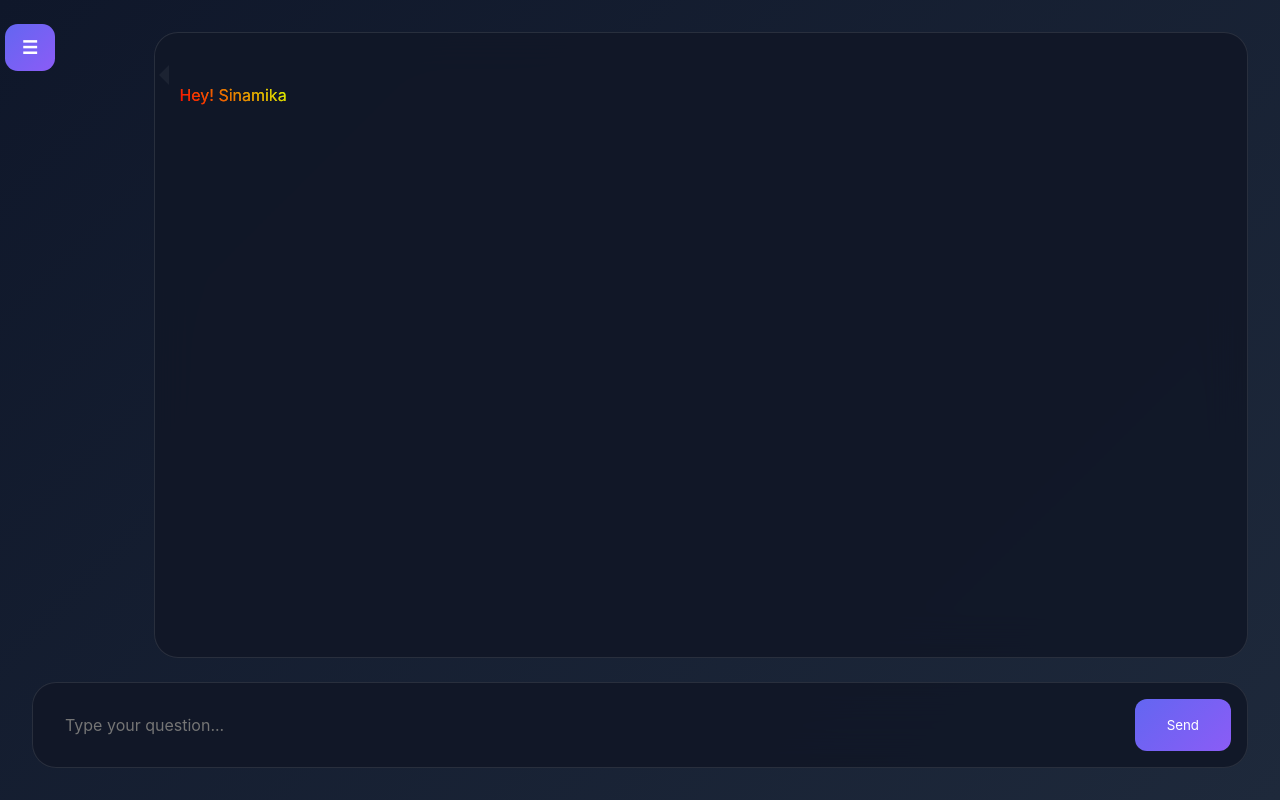
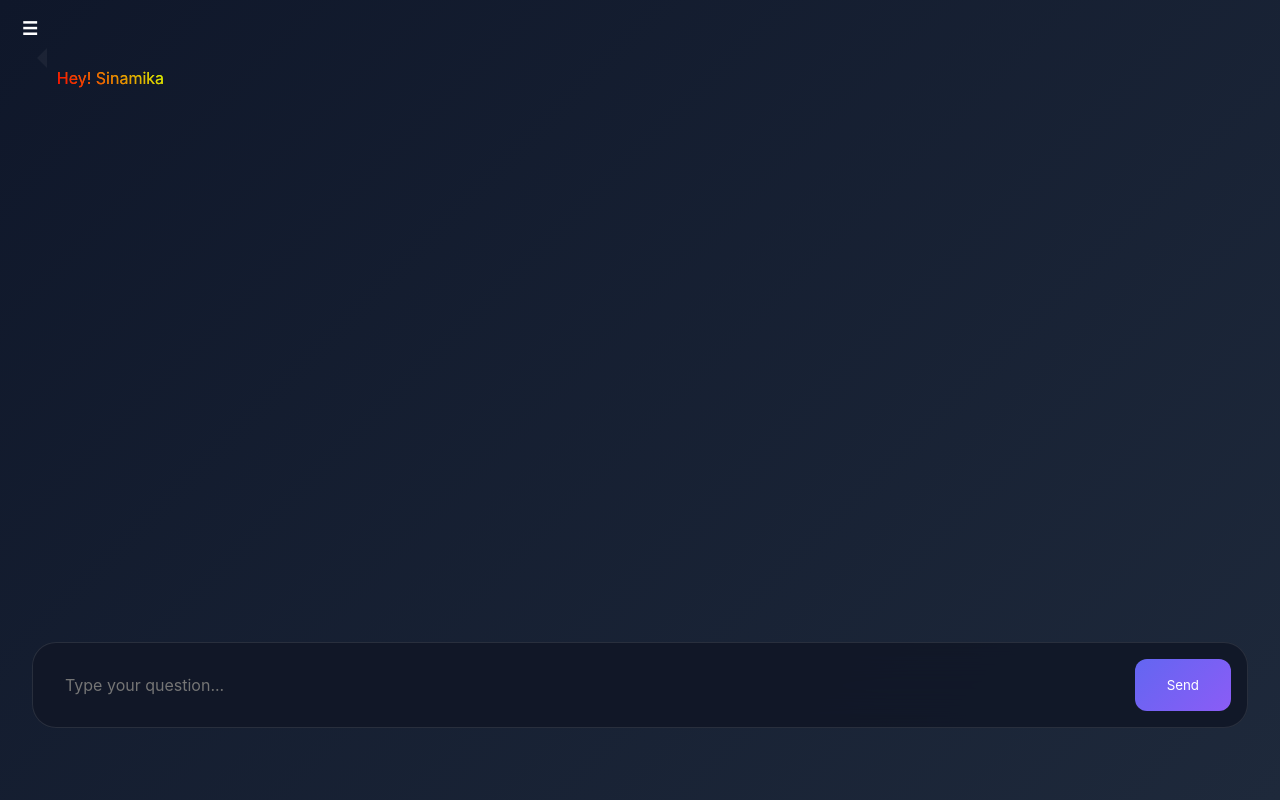
Before and after one commit to nayeemislamnishad/Nayeem-is-in-love-with-you, a plain HTML site: page index.html in a window 1280 px wide. Drawn offline with Linux system fonts and the light colour scheme.

Commit message:
Update index.html

```diff
--- a/index.html
+++ b/index.html
@@ -80,9 +80,9 @@
         .menu-toggle {
             position: fixed;
             left: 0.3rem;
-            top: 1.5rem;
+            top: 0.3rem;
             z-index: 1001;
-            background: var(--primary-gradient);
+             /* background: var(--primary-gradient); */
             border: none;
             color: white;
             padding: 0.8rem;
@@ -92,6 +92,7 @@
             width: 50px;
             font-size: large;
             font-weight: bold;
+
 
 
         }
@@ -105,7 +106,7 @@
             margin-left: 0;
             transition: margin 0.3s ease;
             padding: 2rem;
-            height: 100vh;
+            height: 95vh;
             display: flex;
             flex-direction: column;
         }
@@ -116,14 +117,13 @@
             display: flex;
             flex-direction: column;
             gap: 1.5rem;
-            padding: 2rem;
-            background: var(--chat-bg);
+            padding: 1rem;
+            /* background: var(--chat-bg);
             backdrop-filter: blur(20px);
             border-radius: 1.5rem;
-            border: 1px solid rgba(255,255,255,0.1);
+            border: 0px solid rgba(255,255,255,0.1); */
             overflow-y: auto;
             margin-bottom: 1.5rem;
-            margin-left: 10%;
             padding-left: 0.3rem;
         }
 
@@ -247,7 +247,7 @@
 </head>
 <body>
     <!-- Sidebar -->
-    <button class="menu-toggle" onclick="toggleSidebar()">☰</button>
+    <button class="menu-toggle" onclick="toggleSidebar()" style=" background:#0f172a00">☰</button>
     <nav class="sidebar" id="sidebar">
         <h2 class="sidebar-header">AI Control Panel</h2>
         <div class="sidebar-content">
```
